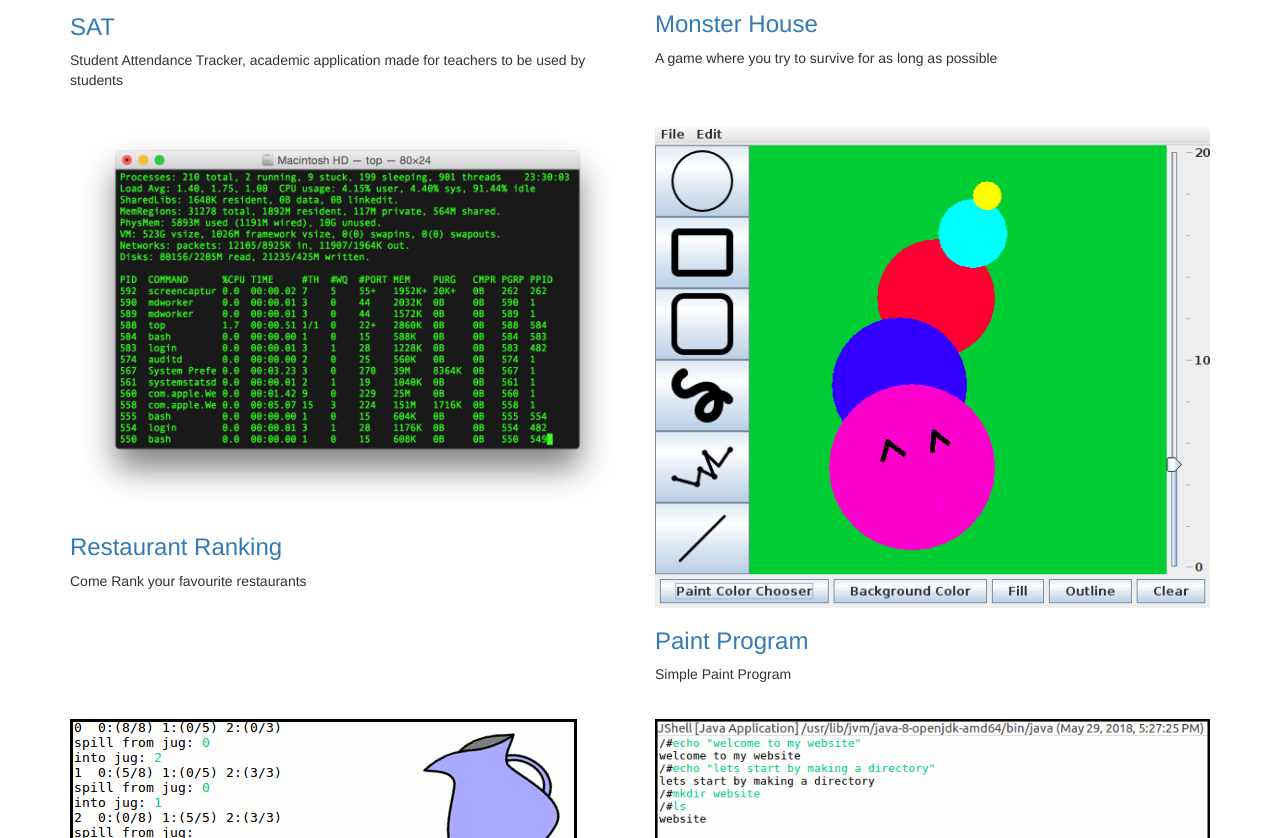
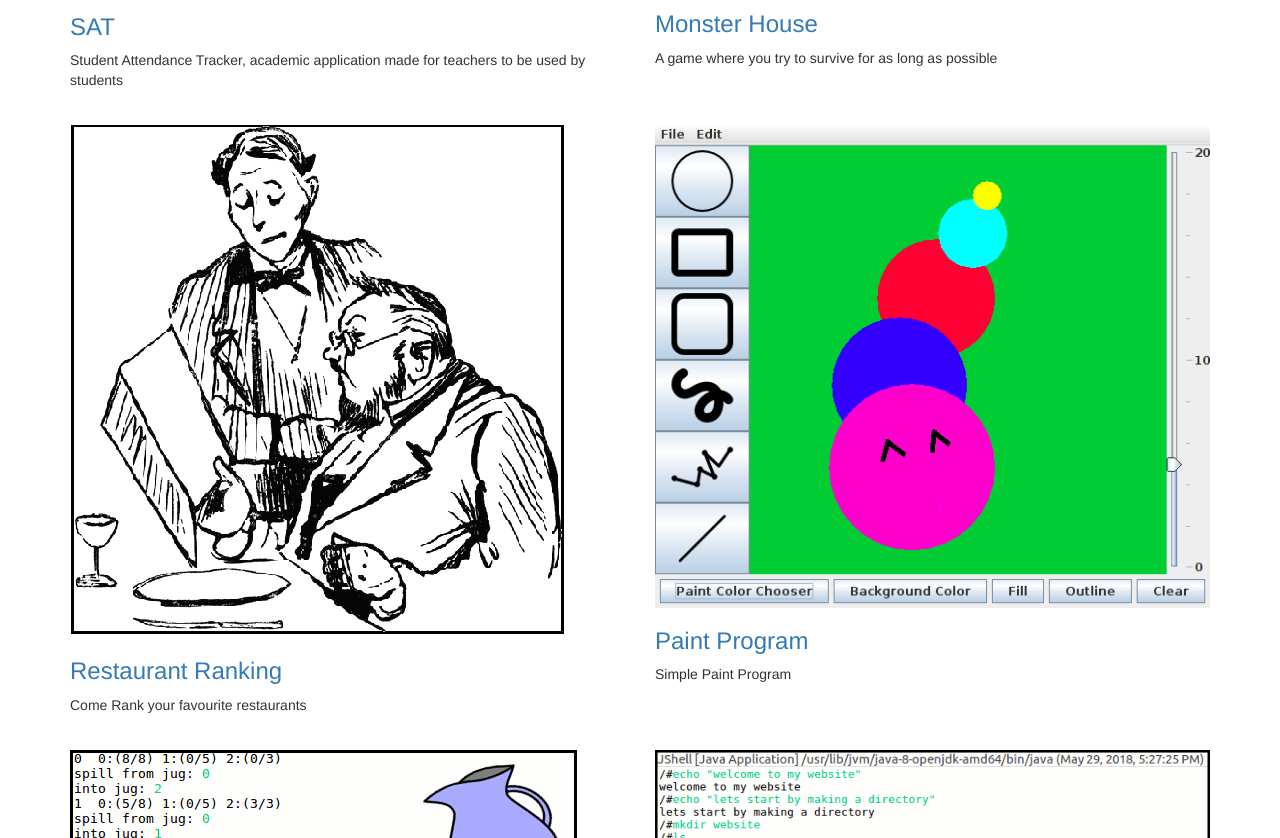
Before and after one commit to HamzaAsafAli/HamzaAsafAli.github.io, a plain HTML site: page portfolio.html in a window 1280 px wide. Shown: the part 500-1338 px from the top of the page. Drawn offline with Linux system fonts and the light colour scheme.

Commit message:
updated projects page

```diff
--- a/portfolio.html
+++ b/portfolio.html
@@ -82,7 +82,7 @@
         <div class="row">
             <div class="col-md-6 portfolio-item">
                 <a href="https://github.com/HamzaAsafAli" target="_blank">
-                    <img class="img-responsive" src="images/appleterminal.png" alt="">
+                    <img class="img-responsive" src="images/ranking.png" alt="">
                 </a>
                 <h3>
                     <a href="https://github.com/HamzaAsafAli" target="_blank">Restaurant Ranking</a>
```
Also changed, not shown: images/ranking.png (added).
